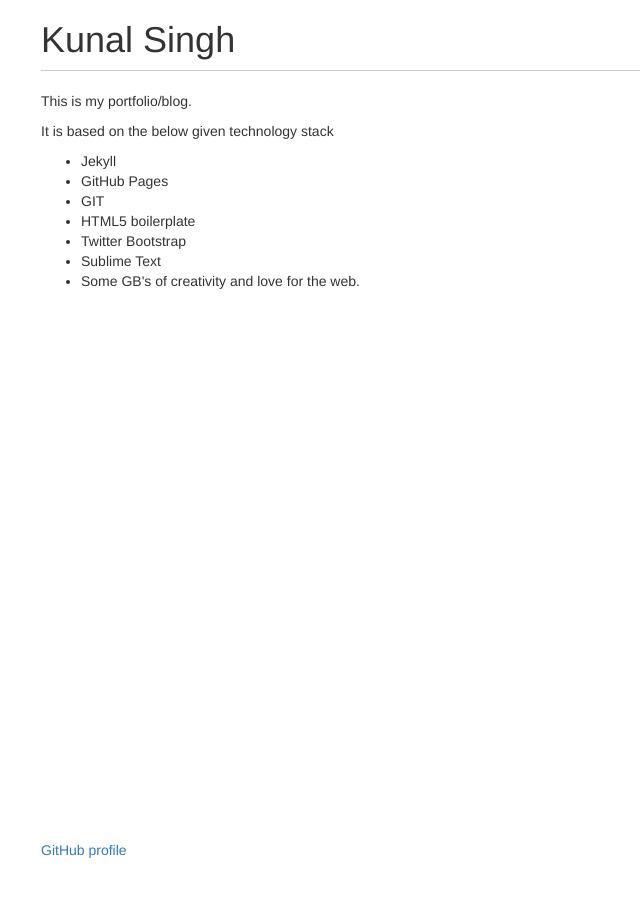
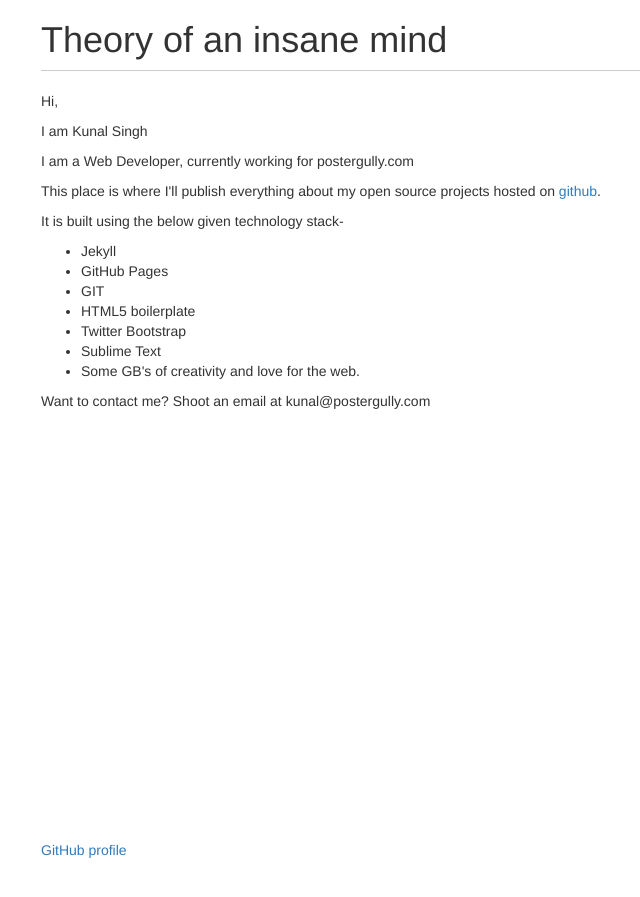
Before and after one commit to kunal-singh/kunal-singh.github.io, a Jekyll site: the page built from index.html, in a window 1280 px wide. Shown: the top 897 px of the page, without its empty margins (29-669 px from the left). Built offline with Jekyll 4.4.1, drawn with Linux system fonts in a browser that asks for light colours; nearby versions of some CDN libraries; library files that are not in the unit come from our copies.

Commit message:
added microdata and SEO tags

```diff
--- a/_config.yml
+++ b/_config.yml
@@ -1,2 +1,5 @@
-environment : dev
+environment : "dev"
 highlighter : rogue
+title : "Kunal Singh"
+description : "This is Kunal Singh's portfolio. I host all my open source code with demos here. "
+authorname : "Kunal Singh"
--- /dev/null
+++ b/_data/externallinks.json
@@ -0,0 +1,3 @@
+{
+	'githubprofile': 'https://github.com/kunal-singh'
+}
--- a/_data/mydata.json
+++ /dev/null
@@ -1,4 +0,0 @@
-{
-	"sample" : "this is my data.gahahaha",
-	"sample2": "this is another data"
-}
--- /dev/null
+++ b/_data/ownerinfo.json
@@ -0,0 +1,5 @@
+{
+'jobtitle':'Web Developer',
+'organisation':'postergully.com',
+'email':'kunal@postergully.com'
+}
--- a/_data/postso.yaml
+++ /dev/null
@@ -1,3 +0,0 @@
----
-sample: "this is my data"
-sample2: "this is another data"
--- a/_includes/myfooter.html
+++ b/_includes/myfooter.html
@@ -1,3 +1,3 @@
 <footer class="footer">
-	<a href="https://github.com/kunal-singh">GitHub profile</a>
+	<a href="{{ site.data.externallinks.githubprofile }}">GitHub profile</a>
 </footer>
--- a/_layouts/default.html
+++ b/_layouts/default.html
@@ -2,14 +2,16 @@
 <!--[if lt IE 7]>      <html class="no-js lt-ie9 lt-ie8 lt-ie7" lang=""> <![endif]-->
 <!--[if IE 7]>         <html class="no-js lt-ie9 lt-ie8" lang=""> <![endif]-->
 <!--[if IE 8]>         <html class="no-js lt-ie9" lang=""> <![endif]-->
-<!--[if gt IE 8]><!--> <html class="no-js" lang=""> <!--<![endif]-->
+<!--[if gt IE 8]><!--> <html class="no-js" lang="en"> <!--<![endif]-->
     <head>
         <meta charset="utf-8">
         <meta http-equiv="X-UA-Compatible" content="IE=edge,chrome=1">
 
-        <meta name="description" content="">
+        <meta name="description" content="{{ site.description }}">
         <meta name="viewport" content="width=device-width, initial-scale=1">
         <link rel="apple-touch-icon" href="apple-touch-icon.png">
+        <link rel="alternate" type="application/rss+xml" title="{{ site.title }}" href="{{ site.baseurl }}/feed.xml">
+
         {% if site.environment == "dev" %}
         <link rel="stylesheet" href="{{'/localfiles/css/bootstrap.min.css' | prepend: site.baseurl }}">
 
--- a/index.html
+++ b/index.html
@@ -1,11 +1,14 @@
 ---
 layout: default
-title: 'Kunal Singh'
+title: 'Theory of an insane mind'
 ---
 
-<div class="main-content">
-	<p>This is my portfolio/blog.</p>
-	<p>It is based on the below given technology stack</p>
+<div class="main-content" itemscope itemtype="http://schema.org/Person">
+    <p>Hi,</p>
+    <p>I am <span itemprop="name">{{ site.authorname }}</span></p>
+	<p>I am a <span itemprop="jobTitle">{{ site.data.ownerinfo.jobtitle }}</span>, currently working for <span itmeprop="worksFor">{{ site.data.ownerinfo.organisation }}</span></p>
+	<p>This place is where I'll publish everything about my open source projects hosted on <a href="{{site.data.externallinks.githubprofile }}" itemprop="url">github</a>.</p>
+	<p>It is built using the below given technology stack-</p>
 	<ul>
 		<li>Jekyll</li>
 		<li>GitHub Pages</li>
@@ -15,5 +18,5 @@
 		<li>Sublime Text</li>
 		<li>Some GB's of creativity and love for the web.</li>
 	</ul>
-
+    <p>Want to contact me? Shoot an email at <span itemprop="email">{{ site.data.ownerinfo.email}}</span></p>
 </div>
```
